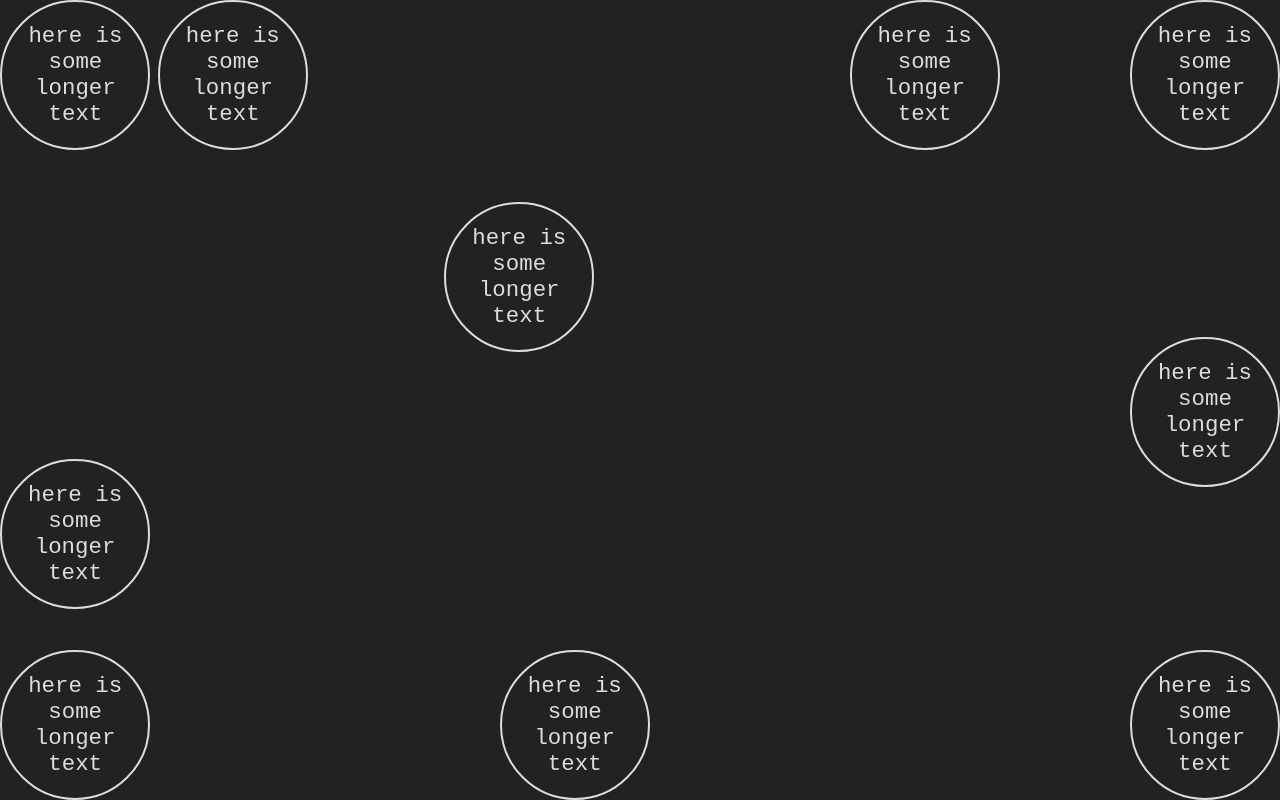
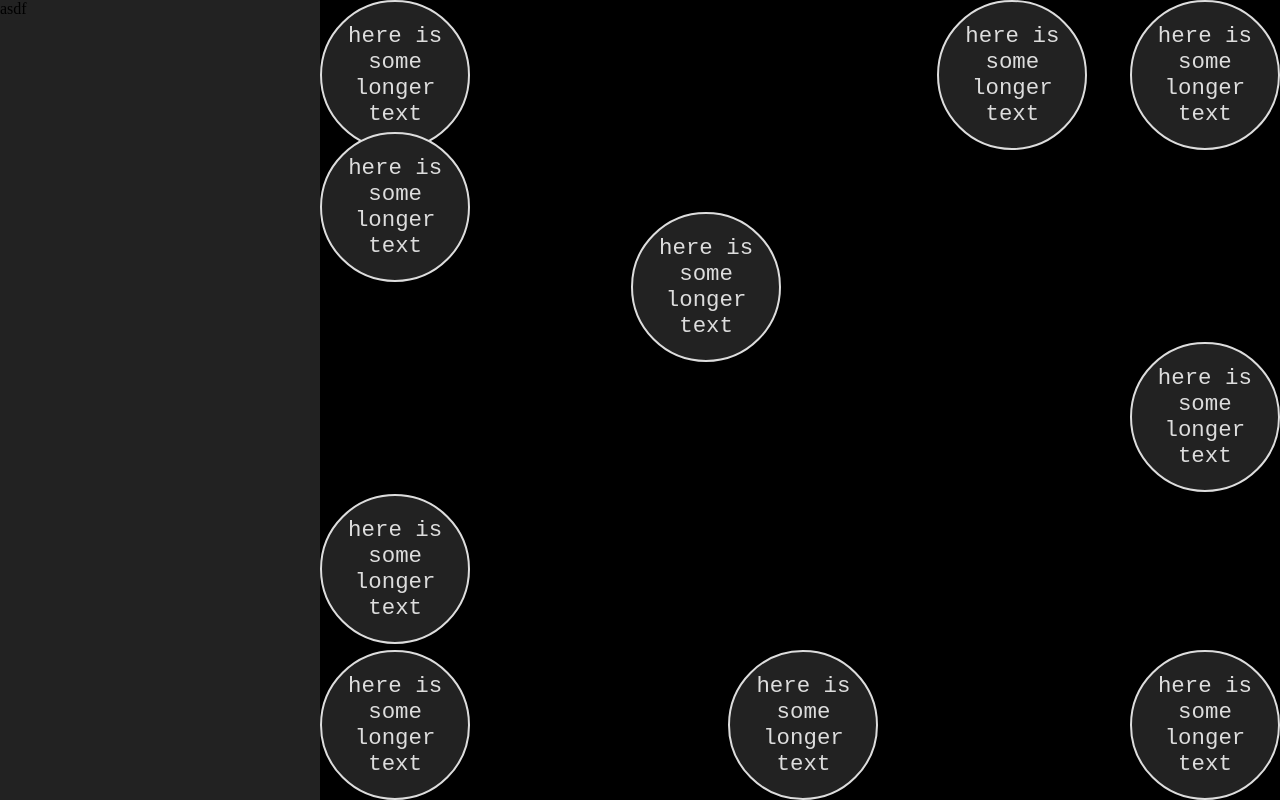
Before and after one commit to flojoho/kinetic-graph, a plain HTML site: page index.html in a window 1280 px wide. Drawn offline with Linux system fonts and the light colour scheme.

Commit message:
added sidebar

```diff
--- a/index.html
+++ b/index.html
@@ -6,6 +6,7 @@
     <link rel="stylesheet" href="styles.css">
   </head>
   <body>
+    <aside>asdf</aside>
     <div id="nodesDiv"></div>
   </body>
 </html>
--- a/modules/Node.js
+++ b/modules/Node.js
@@ -2,16 +2,14 @@ import Vector from './Vector.js';
 
 const nodesDiv = document.getElementById('nodesDiv');
 
-const viewportWidth = window.innerWidth;
-const viewportHeight = window.innerHeight;
-
-console.log('viewportWidth:', viewportWidth)
+const stageWidth = nodesDiv.offsetWidth;
+const stageHeight = nodesDiv.offsetHeight;
 
 export default class Node {
   #div = null;
 
   constructor() {
-    this.pos = new Vector(Math.random() * viewportWidth, Math.random() * viewportHeight);
+    this.pos = new Vector(Math.random() * stageWidth, Math.random() * stageHeight);
     this.vel = new Vector(0, 0);
     this.width = 150;
     this.height = 150;
@@ -37,18 +35,18 @@ export default class Node {
       this.vel.x = 0;
       this.pos.x = -(this.pos.x - this.width/2) + this.width/2;
     }
-    if(this.pos.x > (viewportWidth - this.width/2)) {
+    if(this.pos.x > (stageWidth - this.width/2)) {
       this.vel.x = 0;
-      this.pos.x = (viewportWidth - (this.pos.x - viewportWidth + this.width/2)) - this.width/2;
+      this.pos.x = (stageWidth - (this.pos.x - stageWidth + this.width/2)) - this.width/2;
     }
 
     if(this.pos.y < this.height/2) {
       this.vel.y = 0;
       this.pos.y = -(this.pos.y - this.height/2) + this.height/2;
     }
-    if(this.pos.y > (viewportHeight - this.height/2)) {
+    if(this.pos.y > (stageHeight - this.height/2)) {
       this.vel.y = 0;
-      this.pos.y = viewportHeight - (this.pos.y - viewportHeight + this.height/2) - this.height/2;
+      this.pos.y = stageHeight - (this.pos.y - stageHeight + this.height/2) - this.height/2;
     }
   }
 }
--- a/styles.css
+++ b/styles.css
@@ -4,29 +4,37 @@
 }
 
 :root {
-  --black: #222222;
+  --black: #000000;
+  --dark-gray: #222222;
   --white: #dddddd;
 }
 
 body {
   background-color: var(--black);
+  display: flex;
+  width: 100vw;
+  height: 100vh;
+  padding: 0;
+  margin: 0;
 }
 
 #nodesDiv {
-  position: fixed;
-  width: 100vw;
-  height: 100vh;
-  top: 0;
-  left: 0;
+  flex: 1;
+  position: relative;
+}
+
+aside {
+  width: 320px;
+  background-color: var(--dark-gray);
 }
 
 .node {
   display: flex;
+  position: absolute;
   justify-content: center;
   align-items: center;
   border: 2px var(--white) solid;
-  background-color: var(--black);
-  position: fixed;
+  background-color: var(--dark-gray);
   border-radius: 50%;
   color: var(--white);
   font-size: 1.4rem;
```
